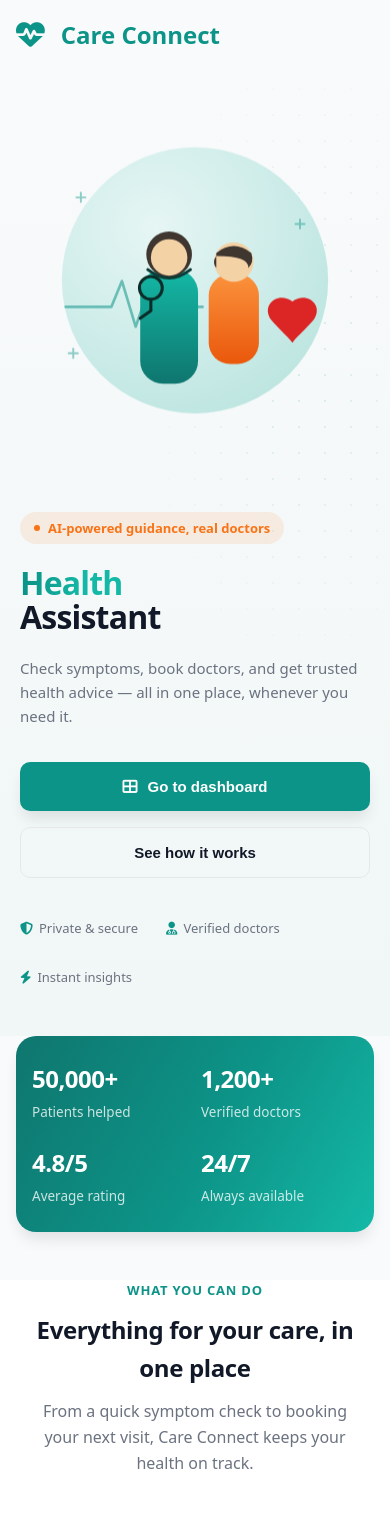
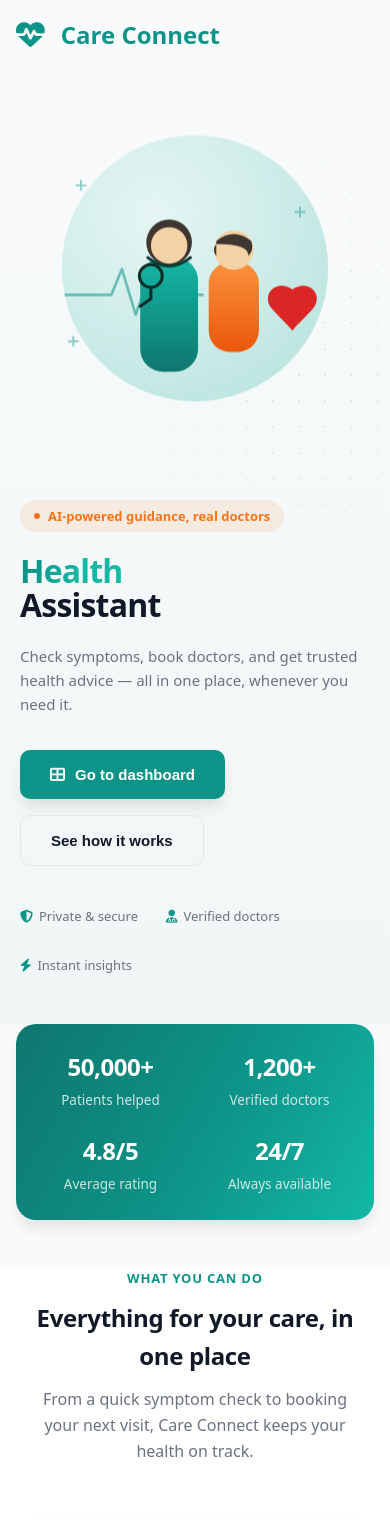
Before and after one commit to RIT2006ESH/Care_Connect1, a React (Create React App) app in the folder frontend/: page / in a window 390 px wide. Shown: the top 1520 px of the page. Built offline with nearby package versions, Linux system fonts and the light colour scheme; no server answers.

Commit message:
Improve home page UI and styling

```diff
--- a/frontend/src/pages/Home.css
+++ b/frontend/src/pages/Home.css
@@ -1,7 +1,28 @@
+:root {
+  --primary: #0D9488;
+  --primary-light: #14B8A6;
+  --primary-dark: #0F766E;
+  --primary-ink: #064E47;
+  --accent: #F97316;
+  --background: #F9FAFB;
+  --text-primary: #111827;
+  --text-secondary: #6B7280;
+  --border: #E5E7EB;
+  --white: #FFFFFF;
+  --shadow: 0 1px 3px 0 rgba(0, 0, 0, 0.1);
+  --shadow-lg: 0 20px 40px -12px rgba(13, 148, 136, 0.18);
+  --shadow-card-hover: 0 24px 48px -16px rgba(13, 148, 136, 0.28);
+  --radius: 12px;
+}
+
 .home {
-  background: var(--background, #F9FAFB);
-  color: var(--text-primary, #111827);
+  background: var(--background);
+  color: var(--text-primary);
   width: 100%;
+  /* Guards against a parent flex container (e.g. Layout.js or a
+     leftover App.css rule) vertically centering this page inside
+     the viewport, which shows up as a large blank gap above the
+     hero content. */
   align-self: flex-start;
   flex-shrink: 0;
 }
@@ -17,10 +38,12 @@
 @keyframes shimmer { 0% { background-position: 100% 50%; } 100% { background-position: 0 50%; } }
 
 /* ---------- Hero ---------- */
+.home { margin: 0; padding: 0; width: 100%; box-sizing: border-box; }
 .home .hero {
   position: relative;
-  background: linear-gradient(180deg, var(--background, #F9FAFB) 0%, var(--hero-tint, #F0F7F6) 100%);
-  padding: clamp(56px, 9vw, 100px) 48px 80px;
+  background: linear-gradient(180deg, #F9FAFB 0%, #F0F7F6 100%);
+  padding: clamp(32px, 4vw, 56px) 48px 80px;
+  margin: 0;
   overflow: hidden;
 }
 .home .hero::before {
@@ -40,8 +63,7 @@
   display: grid;
   grid-template-columns: 1.05fr 0.95fr;
   gap: 64px;
-  align-items: start;
-  padding-top: 12px;
+  align-items: center;
 }
 
 .home .eyebrow {
@@ -49,7 +71,7 @@
   align-items: center;
   gap: 8px;
   background: rgba(249, 115, 22, 0.1);
-  color: var(--accent, #F97316);
+  color: var(--accent);
   font-size: 13px;
   font-weight: 600;
   padding: 6px 14px;
@@ -60,25 +82,31 @@
   width: 6px;
   height: 6px;
   border-radius: 50%;
-  background: var(--accent, #F97316);
+  background: var(--accent);
   animation: pulseDot 1.6s ease-in-out infinite;
 }
 @keyframes pulseDot { 0%, 100% { opacity: 1; transform: scale(1); } 50% { opacity: 0.4; transform: scale(1.4); } }
 
 .home .hero h2 { font-size: clamp(32px, 5vw, 56px); font-weight: 800; line-height: 1.06; letter-spacing: -0.025em; margin-bottom: 22px; }
 .home .hero h2 .line-primary {
-  background: linear-gradient(100deg, var(--primary, #0D9488) 10%, var(--primary-light, #14B8A6) 60%);
+  background: linear-gradient(100deg, var(--primary) 10%, var(--primary-light) 60%);
   -webkit-background-clip: text;
   background-clip: text;
   color: transparent;
 }
-.home .hero h2 .line-dark { color: var(--text-primary, #111827); }
-.home .hero p.lede { font-size: clamp(15px, 2vw, 18px); color: var(--text-secondary, #6B7280); max-width: 480px; margin-bottom: 34px; }
+.home .hero h2 .line-dark { color: var(--text-primary); }
+.home .hero p.lede { font-size: clamp(15px, 2vw, 18px); color: var(--text-secondary); max-width: 480px; margin-bottom: 34px; }
 
-.home .hero-actions { display: flex; align-items: center; gap: 16px; flex-wrap: wrap; }
+.home .hero-actions { display: flex !important; flex-direction: row; align-items: center; gap: 16px; flex-wrap: wrap; width: 100%; }
+.home .hero-actions button {
+  width: auto !important;
+  max-width: max-content;
+  flex: 0 0 auto !important;
+  margin: 0;
+}
 .home .btn-primary-lg {
-  background: var(--primary, #0D9488);
-  color: var(--white, #FFFFFF);
+  background: var(--primary);
+  color: var(--white);
   border: none;
   padding: 16px 30px;
   border-radius: 10px;
@@ -88,26 +116,28 @@
   display: inline-flex;
   align-items: center;
   gap: 10px;
-  box-shadow: var(--shadow-lg, 0 20px 40px -12px rgba(13, 148, 136, 0.18));
+  box-shadow: var(--shadow-lg);
   transition: background 0.2s ease, transform 0.15s ease, box-shadow 0.2s ease;
+  white-space: nowrap;
 }
-.home .btn-primary-lg:hover { background: var(--primary-light, #14B8A6); transform: translateY(-2px); box-shadow: 0 24px 40px -12px rgba(13, 148, 136, 0.32); }
+.home .btn-primary-lg:hover { background: var(--primary-light); transform: translateY(-2px); box-shadow: 0 24px 40px -12px rgba(13, 148, 136, 0.32); }
 .home .btn-ghost-lg {
   background: transparent;
-  color: var(--text-primary, #111827);
-  border: 1px solid var(--border, #E5E7EB);
+  color: var(--text-primary);
+  border: 1px solid var(--border);
   padding: 16px 30px;
   border-radius: 10px;
   font-weight: 600;
   font-size: 15px;
   cursor: pointer;
   transition: border-color 0.2s ease, color 0.2s ease, background 0.2s ease;
+  white-space: nowrap;
 }
-.home .btn-ghost-lg:hover { border-color: var(--primary, #0D9488); color: var(--primary, #0D9488); background: rgba(13, 148, 136, 0.05); }
+.home .btn-ghost-lg:hover { border-color: var(--primary); color: var(--primary); background: rgba(13, 148, 136, 0.05); }
 
-.home .hero-meta { margin-top: 40px; display: flex; gap: 28px; color: var(--text-secondary, #6B7280); font-size: 13px; flex-wrap: wrap; }
+.home .hero-meta { margin-top: 40px; display: flex; gap: 28px; color: var(--text-secondary); font-size: 13px; flex-wrap: wrap; }
 .home .hero-meta span { display: flex; align-items: center; gap: 6px; }
-.home .hero-meta i { color: var(--primary, #0D9488); }
+.home .hero-meta i { color: var(--primary); }
 
 .home .hero-art { position: relative; display: flex; align-items: center; justify-content: center; min-height: 300px; }
 .home .hero-art svg { width: 100%; max-width: 460px; height: auto; animation: floatUp 5s ease-in-out infinite; }
@@ -115,51 +145,65 @@
 
 .home .float-chip {
   position: absolute;
-  background: var(--white, #FFFFFF);
-  border: 1px solid var(--border, #E5E7EB);
+  background: var(--white);
+  border: 1px solid var(--border);
   border-radius: 12px;
-  box-shadow: var(--shadow-lg, 0 20px 40px -12px rgba(13, 148, 136, 0.18));
+  box-shadow: var(--shadow-lg);
   padding: 10px 14px;
   display: flex;
   align-items: center;
   gap: 8px;
   font-size: 12.5px;
   font-weight: 600;
-  color: var(--text-primary, #111827);
+  color: var(--text-primary);
 }
-.home .float-chip i { color: var(--primary, #0D9488); font-size: 14px; }
-.home .chip-a { top: 6%; left: 4%; animation: floatUp 4.2s ease-in-out infinite; }
-.home .chip-b { bottom: 8%; right: 2%; animation: floatUp 4.8s ease-in-out infinite reverse; }
+.home .float-chip i { color: var(--primary); font-size: 14px; }
+.home .chip-a { top: 8%; left: -2%; animation: floatUp 4.2s ease-in-out infinite; }
+.home .chip-b { bottom: 10%; right: -4%; animation: floatUp 4.8s ease-in-out infinite reverse; }
 
 /* ---------- Stats ---------- */
-.home .stats { max-width: 1200px; margin: 0 auto; padding: 0 48px clamp(48px, 8vw, 96px); }
+.home .stats {
+  max-width: 1200px;
+  width: 100%;
+  margin: 0 auto;
+  padding: 0 48px clamp(48px, 8vw, 96px);
+  display: flex;
+  justify-content: center;
+  box-sizing: border-box;
+}
 .home .stats-inner {
-  background: linear-gradient(120deg, var(--primary-dark, #0F766E) 0%, var(--primary, #0D9488) 55%, var(--primary-light, #14B8A6) 100%);
+  width: 100%;
+  background: linear-gradient(120deg, var(--primary-dark) 0%, var(--primary) 55%, var(--primary-light) 100%);
   border-radius: 20px;
   padding: clamp(28px, 4vw, 40px) clamp(24px, 5vw, 48px);
   display: grid;
   grid-template-columns: repeat(4, 1fr);
   gap: 24px;
-  box-shadow: var(--shadow-lg, 0 20px 40px -12px rgba(13, 148, 136, 0.18));
+  box-shadow: var(--shadow-lg);
+  box-sizing: border-box;
+  justify-items: center;
+  align-items: center;
+  text-align: center;
 }
-.home .stat h3 { color: var(--white, #FFFFFF); font-size: clamp(24px, 3vw, 32px); font-weight: 800; letter-spacing: -0.02em; margin-bottom: 4px; }
+.home .stat { width: 100%; text-align: center; }
+.home .stat h3 { color: var(--white); font-size: clamp(24px, 3vw, 32px); font-weight: 800; letter-spacing: -0.02em; margin-bottom: 4px; }
 .home .stat p { color: rgba(255, 255, 255, 0.78); font-size: 13.5px; font-weight: 500; }
 
 /* ---------- Features ---------- */
 .home .features { max-width: 1200px; margin: 0 auto; padding: 0 48px clamp(56px, 8vw, 100px); }
-.home .section-eyebrow { text-align: center; color: var(--primary, #0D9488); font-weight: 700; font-size: 13px; letter-spacing: 0.06em; text-transform: uppercase; margin-bottom: 10px; }
+.home .section-eyebrow { text-align: center; color: var(--primary); font-weight: 700; font-size: 13px; letter-spacing: 0.06em; text-transform: uppercase; margin-bottom: 10px; }
 .home .section-title { text-align: center; font-size: clamp(24px, 3.4vw, 34px); font-weight: 800; letter-spacing: -0.015em; margin-bottom: 12px; }
-.home .section-sub { text-align: center; color: var(--text-secondary, #6B7280); max-width: 520px; margin: 0 auto 56px; padding: 0 8px; }
+.home .section-sub { text-align: center; color: var(--text-secondary); max-width: 520px; margin: 0 auto 56px; padding: 0 8px; }
 
 .home .dashboard-grid { display: grid; grid-template-columns: repeat(auto-fit, minmax(280px, 1fr)); gap: 28px; }
 .home .card-wrap { height: 100%; display: flex; }
 
 .home .card {
-  background: var(--white, #FFFFFF);
+  background: var(--white);
   padding: 32px 28px;
-  border-radius: var(--radius, 12px);
-  box-shadow: var(--shadow, 0 1px 3px 0 rgba(0, 0, 0, 0.1));
-  border: 1px solid var(--border, #E5E7EB);
+  border-radius: var(--radius);
+  box-shadow: var(--shadow);
+  border: 1px solid var(--border);
   display: flex;
   flex-direction: column;
   align-items: flex-start;
@@ -167,13 +211,13 @@
   flex: 1;
   transition: transform 0.25s ease, box-shadow 0.25s ease, border-color 0.25s ease;
 }
-.home .card:hover { transform: translateY(-6px); box-shadow: var(--shadow-card-hover, 0 24px 48px -16px rgba(13, 148, 136, 0.28)); border-color: rgba(13, 148, 136, 0.25); }
+.home .card:hover { transform: translateY(-6px); box-shadow: var(--shadow-card-hover); border-color: rgba(13, 148, 136, 0.25); }
 .home .card .icon-badge {
   width: 52px;
   height: 52px;
   border-radius: 14px;
   background: rgba(13, 148, 136, 0.1);
-  color: var(--primary, #0D9488);
+  color: var(--primary);
   display: flex;
   align-items: center;
   justify-content: center;
@@ -181,13 +225,13 @@
   margin-bottom: 20px;
   transition: transform 0.3s ease, background 0.3s ease, color 0.3s ease;
 }
-.home .card:hover .icon-badge { background: var(--primary, #0D9488); color: var(--white, #FFFFFF); transform: rotate(-8deg) scale(1.06); }
+.home .card:hover .icon-badge { background: var(--primary); color: var(--white); transform: rotate(-8deg) scale(1.06); }
 .home .card h3 { font-size: 18px; font-weight: 700; margin-bottom: 8px; }
-.home .card p { color: var(--text-secondary, #6B7280); font-size: 14.5px; margin-bottom: 24px; flex: 1; }
+.home .card p { color: var(--text-secondary); font-size: 14.5px; margin-bottom: 24px; flex: 1; }
 .home .card .btn-card {
   width: 100%;
-  background: var(--primary, #0D9488);
-  color: var(--white, #FFFFFF);
+  background: var(--primary);
+  color: var(--white);
   border: none;
   padding: 12px 20px;
   border-radius: 8px;
@@ -196,10 +240,10 @@
   cursor: pointer;
   transition: background 0.2s ease;
 }
-.home .card .btn-card:hover { background: var(--primary-light, #14B8A6); }
+.home .card .btn-card:hover { background: var(--primary-light); }
 
 /* ---------- How it works ---------- */
-.home .how { background: var(--white, #FFFFFF); border-top: 1px solid var(--border, #E5E7EB); border-bottom: 1px solid var(--border, #E5E7EB); padding: clamp(56px, 8vw, 96px) 48px; }
+.home .how { background: var(--white); border-top: 1px solid var(--border); border-bottom: 1px solid var(--border); padding: clamp(56px, 8vw, 96px) 48px; }
 .home .how-inner { max-width: 1000px; margin: 0 auto; }
 .home .steps { position: relative; display: grid; grid-template-columns: repeat(3, 1fr); gap: 32px; margin-top: 56px; }
 .home .steps::before {
@@ -209,7 +253,7 @@
   left: 12%;
   right: 12%;
   height: 2px;
-  background: repeating-linear-gradient(90deg, var(--border, #E5E7EB) 0 8px, transparent 8px 16px);
+  background: repeating-linear-gradient(90deg, var(--border) 0 8px, transparent 8px 16px);
 }
 .home .step-wrap { position: relative; }
 .home .step { text-align: center; }
@@ -217,9 +261,9 @@
   width: 52px;
   height: 52px;
   border-radius: 50%;
-  background: var(--white, #FFFFFF);
-  border: 2px solid var(--primary, #0D9488);
-  color: var(--primary, #0D9488);
+  background: var(--white);
+  border: 2px solid var(--primary);
+  color: var(--primary);
   font-weight: 800;
   font-size: 18px;
   display: flex;
@@ -230,11 +274,11 @@
   z-index: 1;
 }
 .home .step h4 { font-size: 16.5px; font-weight: 700; margin-bottom: 8px; }
-.home .step p { color: var(--text-secondary, #6B7280); font-size: 14px; max-width: 240px; margin: 0 auto; }
+.home .step p { color: var(--text-secondary); font-size: 14px; max-width: 240px; margin: 0 auto; }
 
 /* ---------- Testimonial ---------- */
 .home .testimonial { max-width: 800px; margin: clamp(56px, 8vw, 96px) auto; padding: 0 48px; text-align: center; }
-.home .testimonial i.fa-quote-left { color: var(--accent, #F97316); font-size: 22px; margin-bottom: 20px; }
+.home .testimonial i.fa-quote-left { color: var(--accent); font-size: 22px; margin-bottom: 20px; }
 .home .testimonial blockquote { font-size: clamp(18px, 2.6vw, 24px); font-weight: 600; line-height: 1.5; letter-spacing: -0.01em; margin-bottom: 24px; }
 .home .testimonial .author { display: flex; align-items: center; justify-content: center; gap: 12px; }
 .home .author-avatar {
@@ -242,7 +286,7 @@
   height: 40px;
   border-radius: 50%;
   background: rgba(13, 148, 136, 0.12);
-  color: var(--primary, #0D9488);
+  color: var(--primary);
   display: flex;
   align-items: center;
   justify-content: center;
@@ -251,24 +295,24 @@
   flex-shrink: 0;
 }
 .home .author-name { font-weight: 600; font-size: 14px; }
-.home .author-role { color: var(--text-secondary, #6B7280); font-size: 13px; }
+.home .author-role { color: var(--text-secondary); font-size: 13px; }
 .home .testimonial-dots { display: flex; justify-content: center; gap: 8px; margin-top: 28px; }
 .home .testimonial-dots button {
   width: 8px;
   height: 8px;
   border-radius: 50%;
   border: none;
-  background: var(--border, #E5E7EB);
+  background: var(--border);
   cursor: pointer;
   padding: 0;
   transition: background 0.2s ease, transform 0.2s ease;
 }
-.home .testimonial-dots button.active { background: var(--primary, #0D9488); transform: scale(1.3); }
+.home .testimonial-dots button.active { background: var(--primary); transform: scale(1.3); }
 
 /* ---------- Final CTA ---------- */
 .home .cta-band { max-width: 1200px; margin: 0 auto clamp(56px, 8vw, 96px); padding: 0 48px; }
 .home .cta-inner {
-  background: var(--primary-ink, #064E47);
+  background: var(--primary-ink);
   border-radius: 20px;
   padding: clamp(32px, 5vw, 56px) clamp(24px, 5vw, 48px);
   display: flex;
@@ -289,11 +333,11 @@
   right: -80px;
   top: -80px;
 }
-.home .cta-inner h3 { color: var(--white, #FFFFFF); font-size: clamp(20px, 2.6vw, 26px); font-weight: 800; letter-spacing: -0.01em; max-width: 420px; position: relative; }
+.home .cta-inner h3 { color: var(--white); font-size: clamp(20px, 2.6vw, 26px); font-weight: 800; letter-spacing: -0.01em; max-width: 420px; position: relative; }
 .home .cta-inner p { color: rgba(255, 255, 255, 0.7); margin-top: 8px; font-size: 14.5px; position: relative; }
 .home .btn-on-dark {
-  background: var(--white, #FFFFFF);
-  color: var(--primary-ink, #064E47);
+  background: var(--white);
+  color: var(--primary-ink);
   border: none;
   padding: 16px 30px;
   border-radius: 10px;
@@ -324,8 +368,8 @@
 
 @media (max-width: 640px) {
   .home .hero { padding: 40px 20px 48px; }
-  .home .hero-actions { flex-direction: column; align-items: stretch; }
-  .home .hero-actions button { width: 100%; justify-content: center; }
+  .home .hero-actions { flex-direction: column !important; align-items: stretch; }
+  .home .hero-actions button { width: 100% !important; justify-content: center; }
   .home .stats { padding: 0 16px 48px; }
   .home .stats-inner { padding: 24px 16px; grid-template-columns: 1fr 1fr; gap: 20px 12px; }
   .home .features { padding: 0 20px 56px; }
--- a/frontend/src/pages/Home.js
+++ b/frontend/src/pages/Home.js
@@ -1,14 +1,7 @@
 import React, { useState, useEffect, useRef, useCallback } from 'react';
 import { useNavigate } from 'react-router-dom';
+import { useAuth } from '../auth/AuthContext'; // adjust path/hook name if yours differs
 import './Home.css';
-
-// ---------------------------------------------------------------
-// Home.js
-// Page content only — Navbar and Footer come from Layout.js.
-// Content (hero copy, stats, feature cards, steps, testimonials)
-// is loaded from CONTENT_ENDPOINT with FALLBACK_DATA as a safety
-// net, so the page is never blank even if that API isn't live yet.
-// ---------------------------------------------------------------
 
 const CONTENT_ENDPOINT = '/api/landing-content';
 
@@ -49,6 +42,18 @@ const FALLBACK_DATA = {
 
 function initials(name) {
   return name.split(' ').filter(Boolean).map((w) => w[0]).join('').slice(0, 2).toUpperCase();
+}
+
+// Maps a logged-in user's role to their dashboard route.
+// Adjust these paths to match your actual router config in App.js.
+const ROLE_DASHBOARD_ROUTES = {
+  doctor: '/doctor-dashboard',
+  patient: '/dashboard',
+  admin: '/admin-dashboard',
+};
+
+function getDashboardRoute(role) {
+  return ROLE_DASHBOARD_ROUTES[role] || '/dashboard';
 }
 
 // Counts a single stat value up from 0 once it scrolls into view.
@@ -177,6 +182,8 @@ function Testimonials({ list }) {
 
 export default function Home() {
   const navigate = useNavigate();
+  const { user } = useAuth(); // expects user.role to be 'doctor' | 'patient' | 'admin'
+  const dashboardRoute = getDashboardRoute(user?.role);
   const [data, setData] = useState(null); // null = still loading
 
   const loadContent = useCallback(async () => {
@@ -215,7 +222,7 @@ export default function Home() {
             </h2>
             <p className={`lede ${loading ? 'skeleton' : ''}`}>{content.hero.lede}</p>
             <div className="hero-actions">
-              <button className="btn-primary-lg" type="button" onClick={() => navigate('/dashboard')}>
+              <button className="btn-primary-lg" type="button" onClick={() => navigate(dashboardRoute)}>
                 <i className="fa-solid fa-table-cells-large" /> Go to dashboard
               </button>
               <button className="btn-ghost-lg" type="button" onClick={() => document.getElementById('how')?.scrollIntoView({ behavior: 'smooth' })}>
@@ -335,7 +342,7 @@ export default function Home() {
               <h3>Your health, one tap away.</h3>
               <p>Jump into your dashboard to check symptoms, book a doctor, or catch up on notices.</p>
             </div>
-            <button className="btn-on-dark" type="button" onClick={() => navigate('/dashboard')}>
+            <button className="btn-on-dark" type="button" onClick={() => navigate(dashboardRoute)}>
               Go to dashboard
             </button>
           </div>
```
